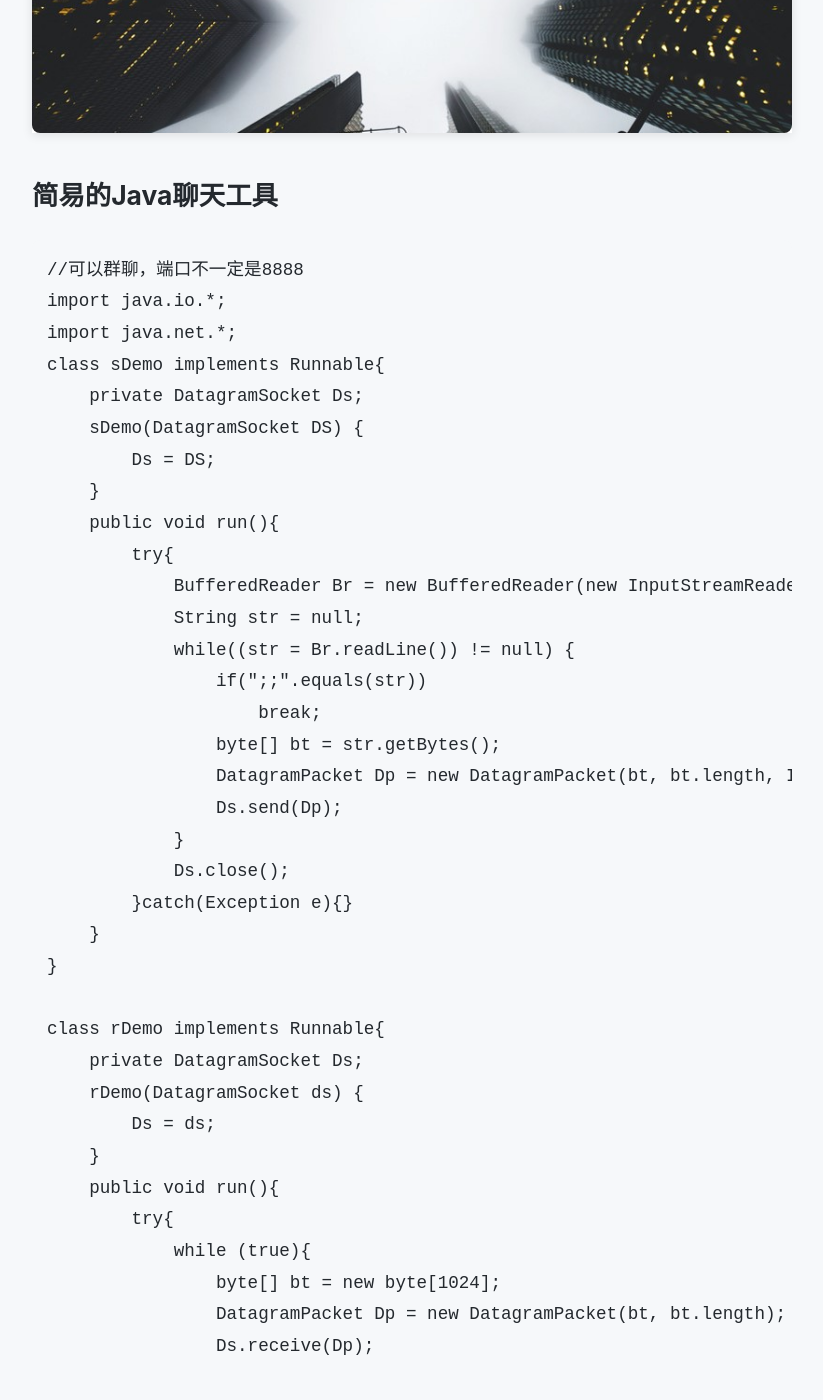
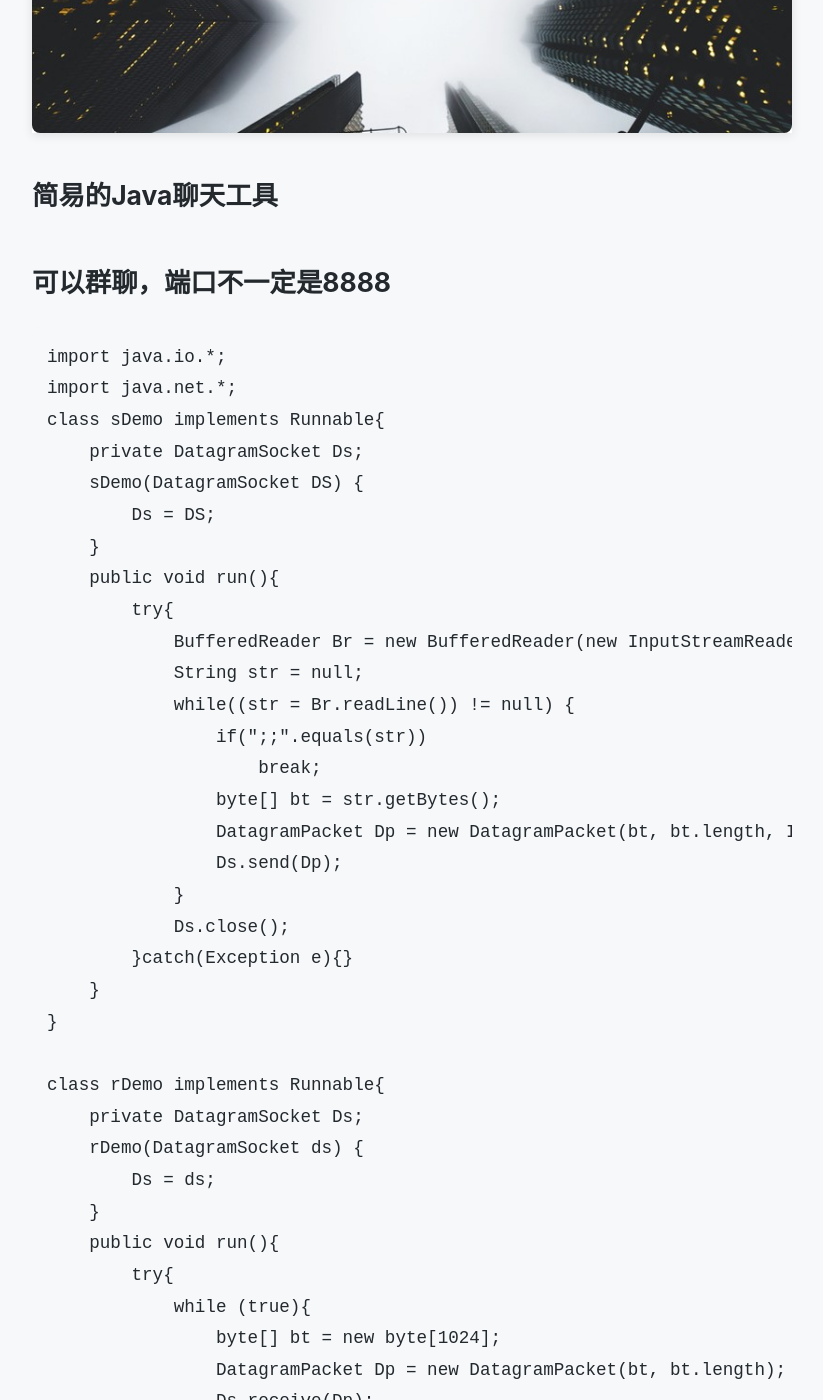
Before and after one commit to Yoncms/yoncms.github.io, a Jekyll site: the page built from _posts/2025-05-21-Java-Chat.md, in a window 1280 px wide and 1400 px high, scrolled down 666 px. Shown: the whole window, without its empty margins (228-1051 px from the left). Built offline with Jekyll 4.4.1, drawn with Linux system fonts in a browser that asks for light colours; comment, search, counter and statistics services are not loaded; some of the changed text lies outside the part shown.

```diff
--- a/_posts/2025-05-21-Java-Chat.md
+++ b/_posts/2025-05-21-Java-Chat.md
@@ -6,11 +6,10 @@ categories: 技术
 tags: [Java, 聊天, 博客]
 featured_image: /assets/images/article13.jpg
 ---
-
 # 简易的Java聊天工具
+# 可以群聊，端口不一定是8888
 
 <pre>
-//可以群聊，端口不一定是8888
 import java.io.*;
 import java.net.*;
 class sDemo implements Runnable{
```
